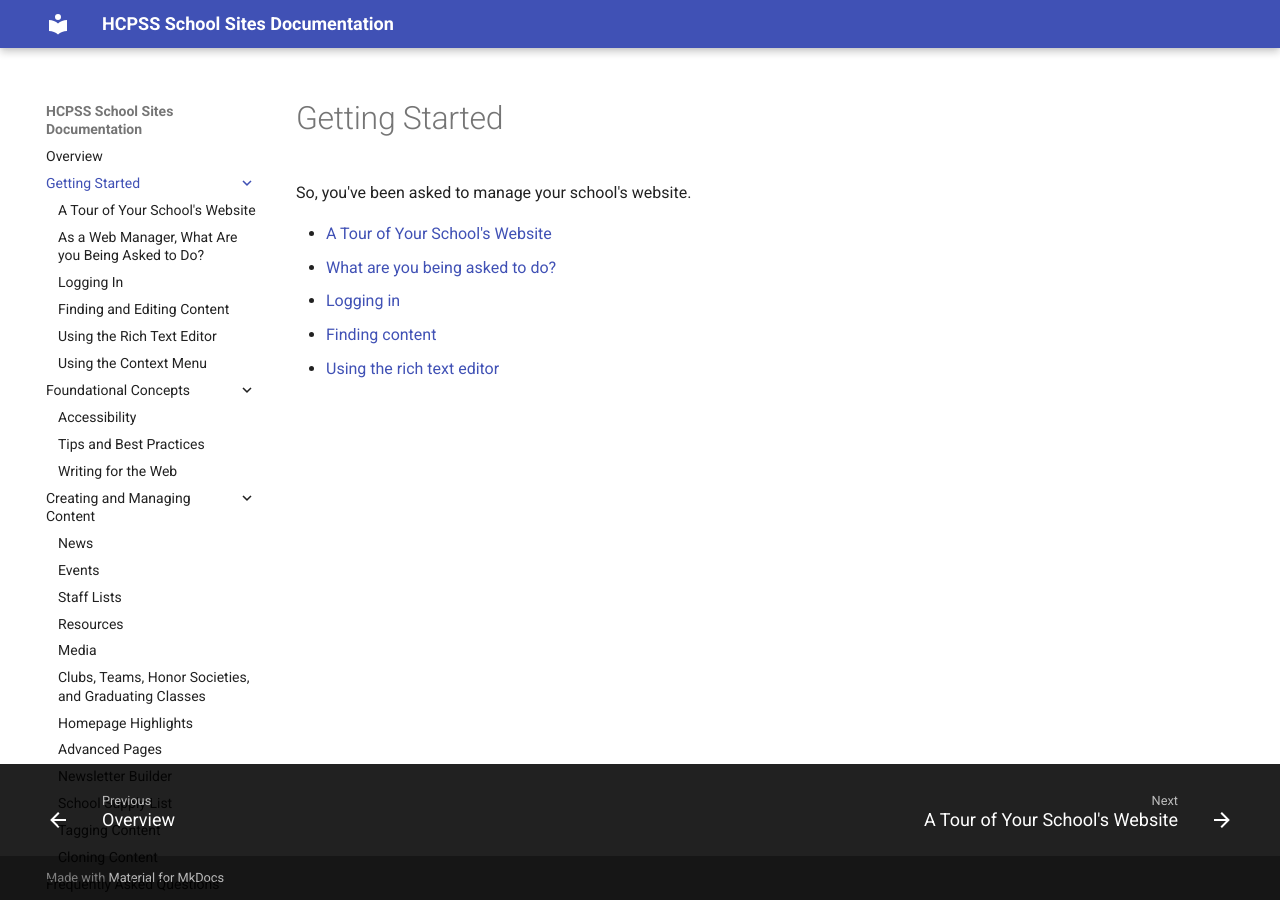
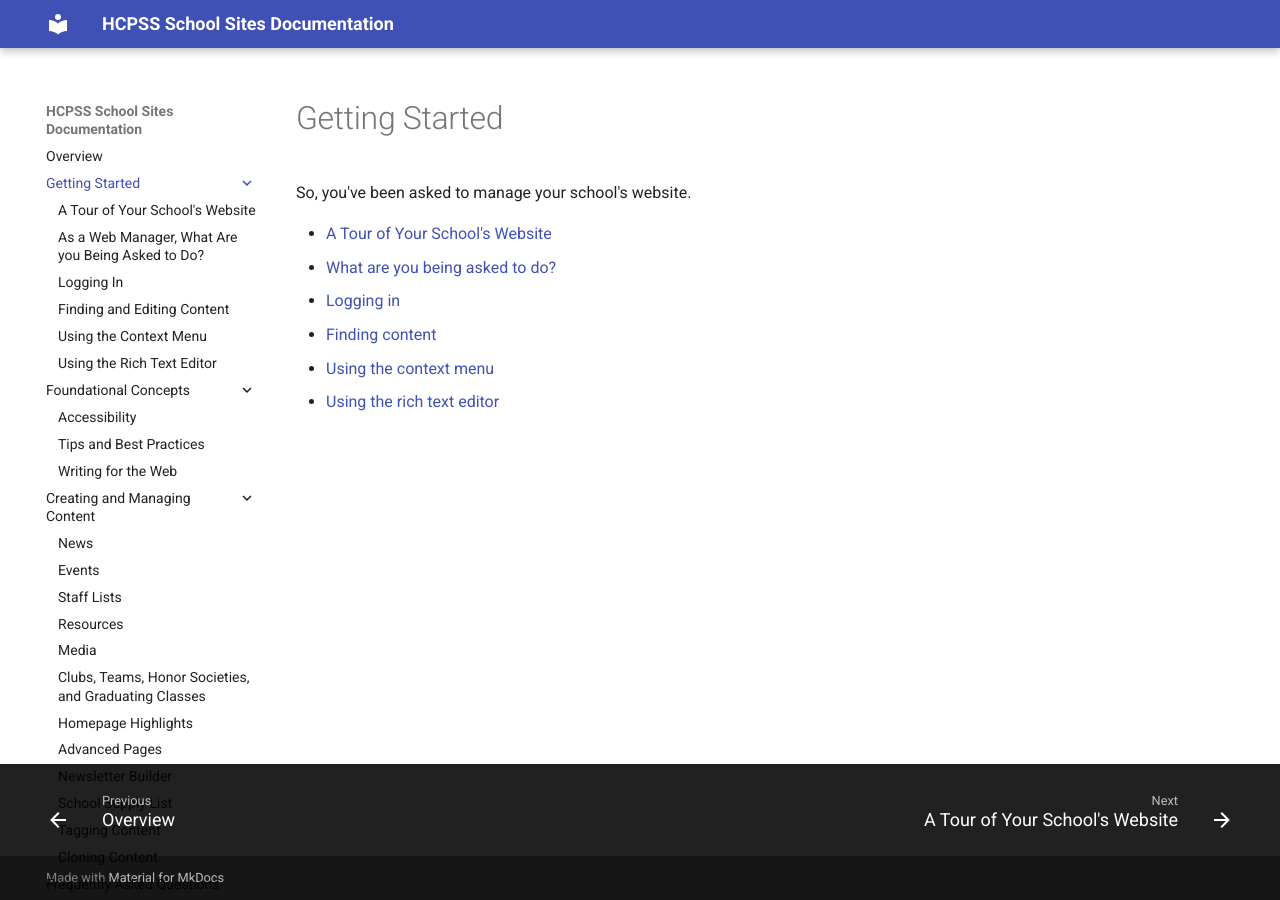
Before and after one commit to HCPSS/schoolsites-help, an MkDocs documentation site: the page built from docs/getting-started/index.md, in a window 1280 px wide. Built offline with MkDocs 1.6.1 and Material for MkDocs 9.7.7, drawn with Linux system fonts in a browser that asks for light colours.

Commit message:
Add missing page to getting started section

```diff
--- a/docs/getting-started/index.md
+++ b/docs/getting-started/index.md
@@ -6,4 +6,5 @@ So, you've been asked to manage your school's website.
 - [What are you being asked to do?](what-are-web-managers-being-asked-to-do.md)
 - [Logging in](logging-in.md)
 - [Finding content](finding-content.md)
+- [Using the context menu](using-the-context-menu.md)
 - [Using the rich text editor](using-the-rich-text-editor.md)
--- a/mkdocs.yml
+++ b/mkdocs.yml
@@ -44,8 +44,8 @@ nav:
     - getting-started/what-are-web-managers-being-asked-to-do.md
     - getting-started/logging-in.md
     - getting-started/finding-content.md
+    - getting-started/using-the-context-menu.md
     - getting-started/using-the-rich-text-editor.md
-    - getting-started/using-the-context-menu.md
   - Foundational Concepts:
     - accessibility.md
     - tips-and-best-practices.md
```
